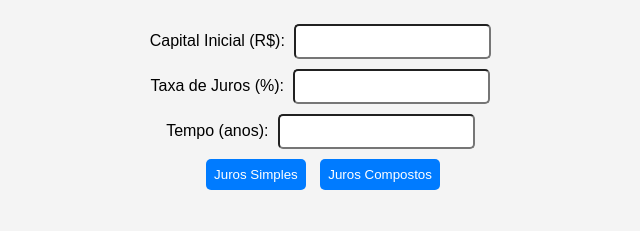
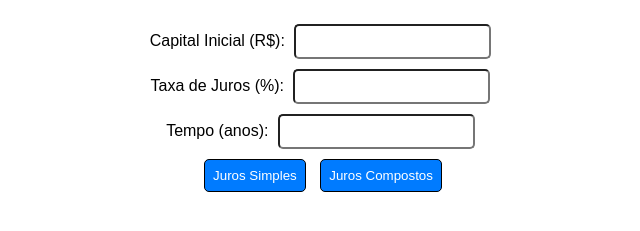
Before and after one commit to LucasSilvadO/calculadora-juros, a plain HTML site: page index.html in a window 1280 px wide. Shown: the part 61-292 px from the top of the page, without its empty margins (317-957 px from the left). Drawn offline with Linux system fonts and the light colour scheme.

Commit message:
feat; first commit

```diff
--- a/style.css
+++ b/style.css
@@ -1,7 +1,7 @@
 body {
-    font-family: Arial, sans-serif;
+    font-family: Arial, Helvetica, sans-serif;
     text-align: center;
-    background-color: #f4f4f4;
+    background-color:#ffffff;
 }
 
 input, button {
@@ -14,9 +14,9 @@ button {
     cursor: pointer;
     background-color: #007bff;
     color: white;
-    border: none;
+    border: solid 1px black;
 }
 
 button:hover {
-    background-color: #0056b3;
+    background-color: black;
 }
```
Also changed, not shown: 1 other file.
